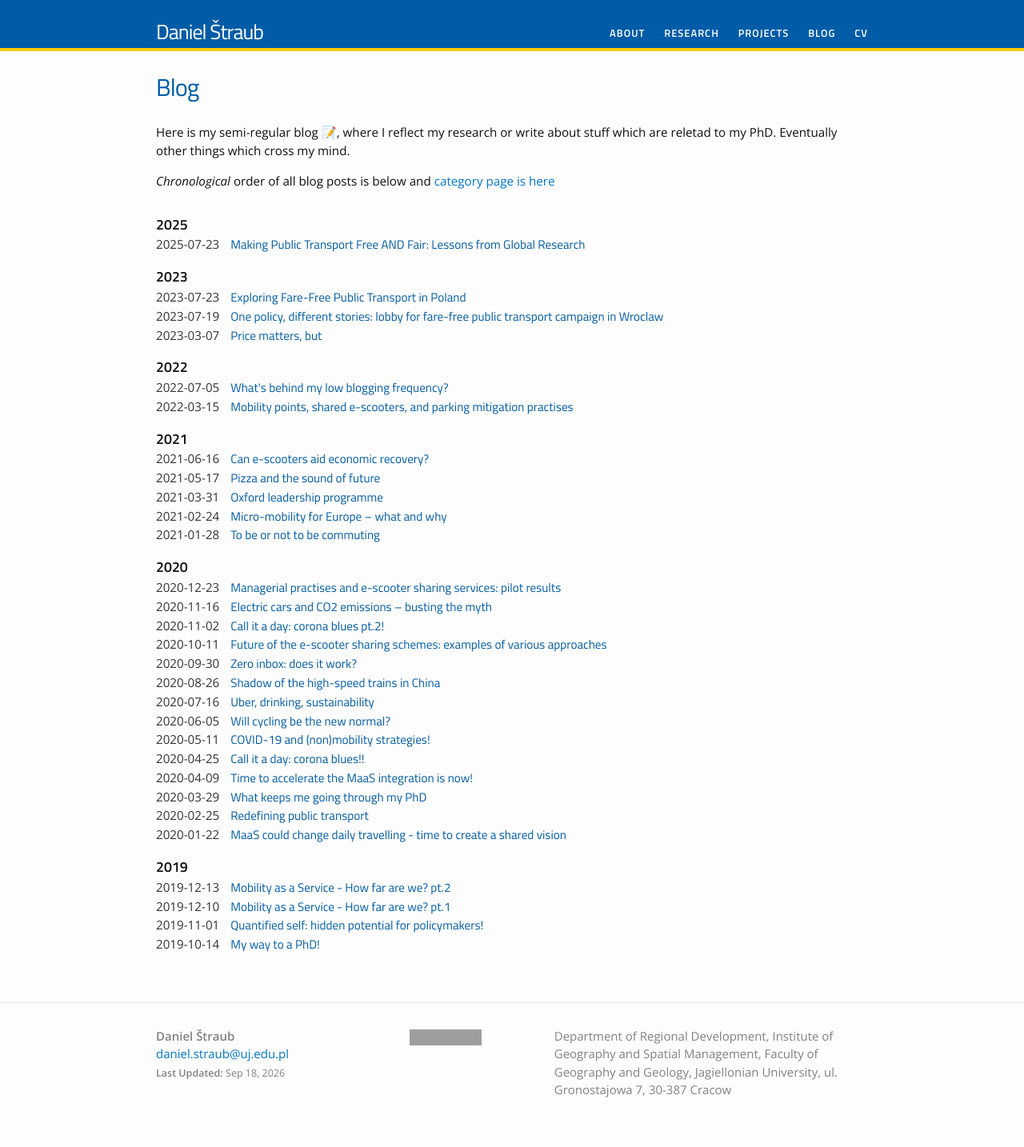
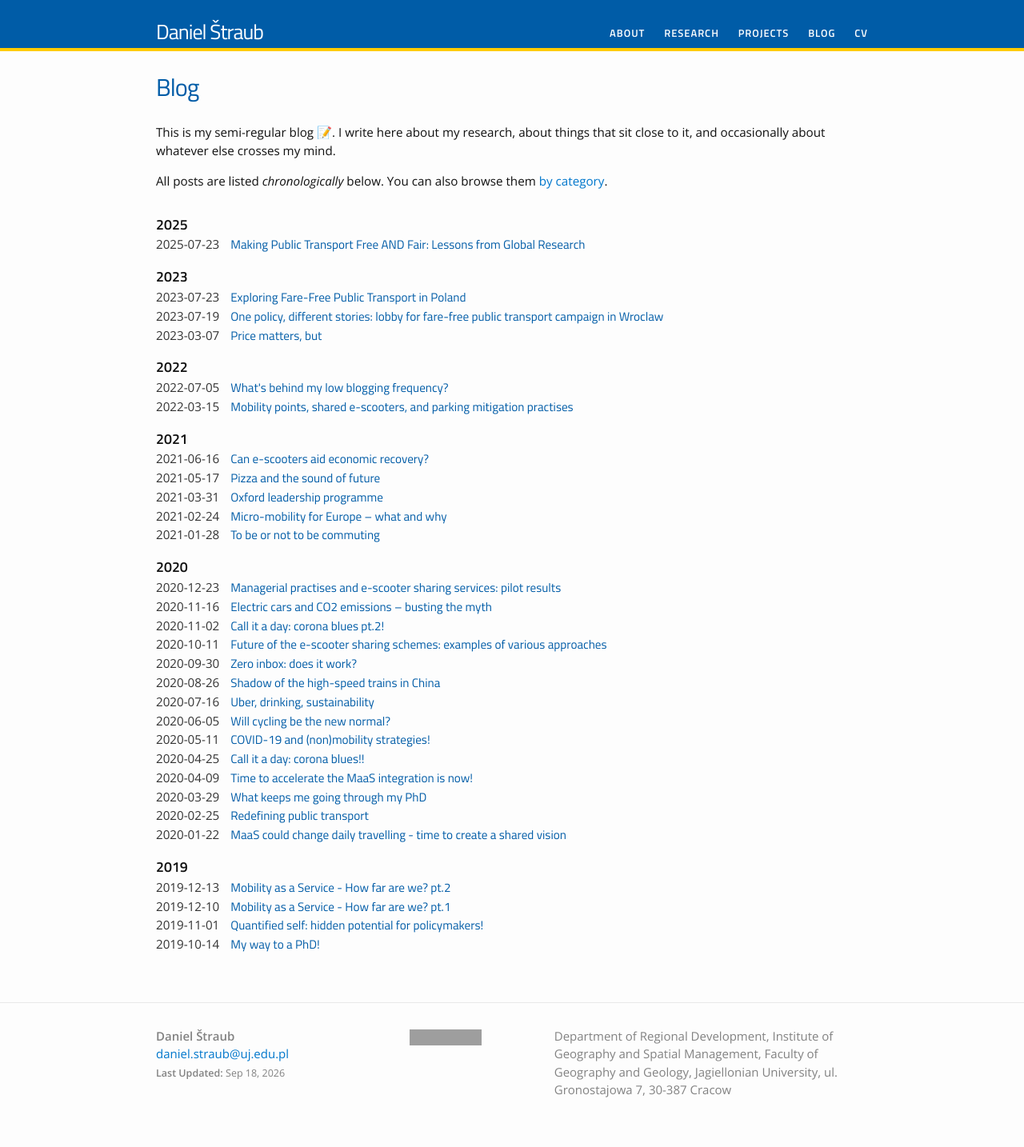
Before and after one commit to tracetheheat/tracetheheat.github.io, a Jekyll site: the page built from blog.md, in a window 1280 px wide. Shown: the whole page at 80% size. Built offline with Jekyll 4.4.1, drawn with Linux system fonts in a browser that asks for light colours; grey boxes are pictures that could not be loaded.

Commit message:
Rewrite Blog page intro and fix broken categories link
Update the introductory copy above the post listing and fix the category page link, which pointed to the non-existent /blog/categories.html instead of the page's actual /categories/ permalink.

Co-Authored-By: Claude Sonnet 5 <noreply@anthropic.com>

```diff
--- a/blog.md
+++ b/blog.md
@@ -5,9 +5,9 @@ permalink: /blog/
 description: "Daniel Štraub's blog reflecting on his research in transport geography, fare-free public transport, mobility and related topics."
 ---
 
-Here is my semi-regular blog &#128221;, where I reflect my research or write about stuff which are reletad to my PhD. Eventually other things which cross my mind.
+This is my semi-regular blog &#128221;. I write here about my research, about things that sit close to it, and occasionally about whatever else crosses my mind.
 
-*Chronological* order of all blog posts is below and [category page is here](categories.html)
+All posts are listed *chronologically* below. You can also browse them [by category](/categories/).
 
 <ul class="listing">
 {% for post in site.posts %}
```
